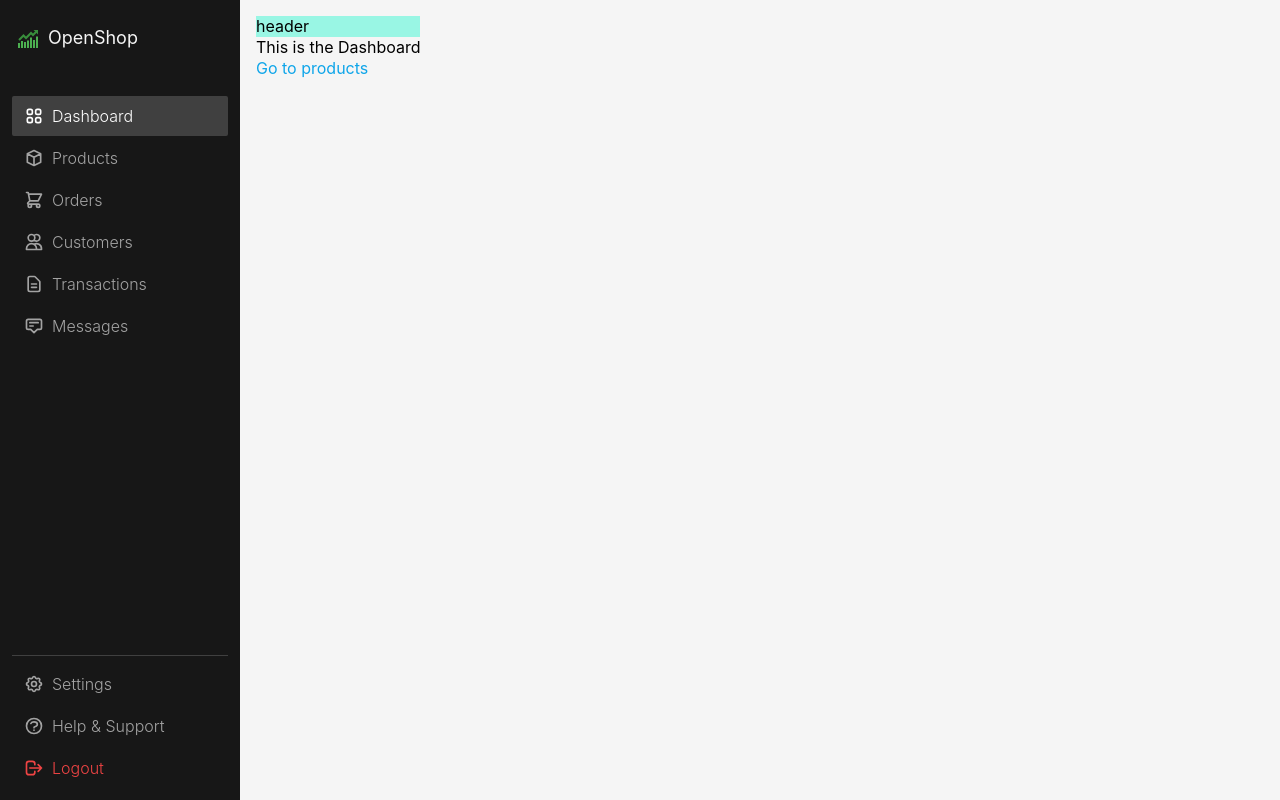
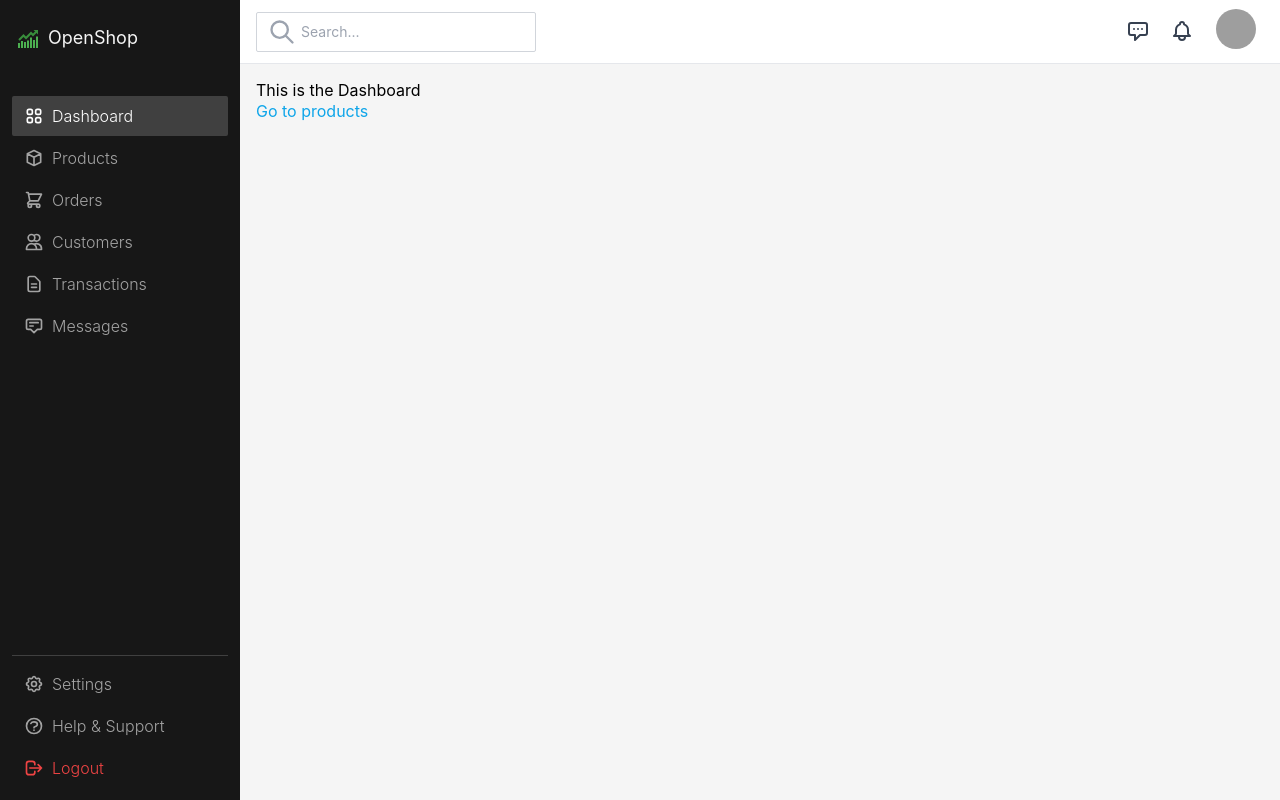
Before and after one commit to AngieCohenDev/dashboard_academit, a React (Create React App) app: page / in a window 1280 px wide. Built offline with nearby package versions, Linux system fonts and the light colour scheme; grey boxes are pictures that could not be loaded; the HTML template or start-up script is replaced by a standard one.

Commit message:
checkpoint: creacion parcial del componente Hearder

```diff
--- a/package.json
+++ b/package.json
@@ -3,6 +3,7 @@
   "version": "0.1.0",
   "private": true,
   "dependencies": {
+    "@headlessui/react": "^2.0.3",
     "@testing-library/jest-dom": "^5.17.0",
     "@testing-library/react": "^13.4.0",
     "@testing-library/user-event": "^13.5.0",
--- /dev/null
+++ b/src/components/shared/Header.jsx
@@ -0,0 +1,119 @@
+import {
+  Popover,
+  PopoverButton,
+  PopoverPanel,
+  Transition,
+  Menu,
+  MenuButton,
+} from "@headlessui/react";
+import classNames from "classnames";
+import React, { Fragment } from "react";
+import {
+  HiOutlineBell,
+  HiOutlineChatAlt,
+  HiOutlineSearch,
+} from "react-icons/hi";
+
+export default function Header() {
+  return (
+    <div className="bg-white h-16 px-4 flex justify-between items-center border-b border-gray-200">
+      <div className="relative">
+        <HiOutlineSearch
+          fontSize={28}
+          className="text-gray-400 absolute top-1/2 -translate-y-1/2 left-3"
+        />
+        <input
+          type="text"
+          placeholder="Search..."
+          className="text-sm focus:outline-none active:outline-none h-10 w-{24rem} border border-gray-300 rounded-sm pl-11 pr-4"
+        />
+      </div>
+      <div className="flex items-center gap-2 mr-2">
+        <Popover className="relative">
+          {({ open }) => (
+            <>
+              <PopoverButton
+                className={classNames(
+                  open && "bg-gray-200",
+                  "p-1.5 rounded-sm inline-flex items-center text-gray-700 hover:text-opacity-100 focus:outline-none active:bg-gray-100"
+                )}
+              >
+                <HiOutlineChatAlt fontSize={24} />
+              </PopoverButton>
+              <Transition
+                as={Fragment}
+                enter="transition ease-out duration-200"
+                enterFrom="opacity-0 translate-y-1"
+                enterTo="opacity-100 translate-y-0"
+                leave="transition ease-in duration-150"
+                leaveFrom="opacity-100 translate-y-0"
+                leaveTo="opacity-0 translate-y-1"
+              >
+                <PopoverPanel className="absolute right-0 z-10 mt-2.5 w-80">
+                  <div className="bg-white rounded-sm shadow-md ring-1 ring-black ring-opacity-5 px-2 py-2.5">
+                    <strong className="text-gray-700 font-medium">
+                      Mensajes
+                    </strong>
+                    <div className="mt-2 py-1 text-sm">
+                      Este es el panel de mensajes
+                    </div>
+                  </div>
+                </PopoverPanel>
+              </Transition>
+            </>
+          )}
+        </Popover>
+        <Popover className="relative">
+          {({ open }) => (
+            <>
+              <PopoverButton
+                className={classNames(
+                  open && "bg-gray-200",
+                  "p-1.5 rounded-sm inline-flex items-center text-gray-700 hover:text-opacity-100 focus:outline-none active:bg-gray-100"
+                )}
+              >
+                <HiOutlineBell fontSize={24} />
+              </PopoverButton>
+              <Transition
+                as={Fragment}
+                enter="transition ease-out duration-200"
+                enterFrom="opacity-0 translate-y-1"
+                enterTo="opacity-100 translate-y-0"
+                leave="transition ease-in duration-150"
+                leaveFrom="opacity-100 translate-y-0"
+                leaveTo="opacity-0 translate-y-1"
+              >
+                <PopoverPanel className="absolute right-0 z-10 mt-2.5 w-80">
+                  <div className="bg-white rounded-sm shadow-md ring-1 ring-black ring-opacity-5 px-2 py-2.5">
+                    <strong className="text-gray-700 font-medium">
+                      Notificaciones
+                    </strong>
+                    <div className="mt-2 py-1 text-sm">
+                      Este es el panel de notificaciones
+                    </div>
+                  </div>
+                </PopoverPanel>
+              </Transition>
+            </>
+          )}
+        </Popover>
+        <Menu as="div" className="relative">
+          <div>
+            <MenuButton className="ml-2 inline-flex rounded-full focus:outline-none focus:ring-2 focus:ring-neutral-400">
+              <span className="sr-only">Open user menu</span>
+              <div
+                className="h-10 w-10 rounded-full bg-sky-500 bg-cover bg-no-repeat bg-center"
+                style={{
+                  backgroundImage:
+                    'url("https://source.unsplash.com/80x80?face")',
+                }}
+              >
+                <span className="sr-only">Hugh Jackman</span>
+              </div>
+            </MenuButton>
+          </div>
+        </Menu>
+      </div>
+    </div>
+  );
+}
--- a/src/components/shared/Layout.jsx
+++ b/src/components/shared/Layout.jsx
@@ -1,14 +1,15 @@
 import React from "react";
 import { Outlet } from "react-router-dom";
+import Header from "./Header";
 import Sidebar from "./Sidebar";
 
 export default function Layout() {
   return (
     <div className="flex flex-row bg-neutral-100 h-screen w-screen overflow-hidden">
       <Sidebar />
-      <div className="p-4">
-        <div className="bg-teal-200">header</div>
-        <div>{<Outlet />}</div>
+      <div className="flex-1">
+        <Header />
+        <div className="p-4">{<Outlet />}</div>
       </div>
     </div>
   );
--- a/src/components/shared/Sidebar.jsx
+++ b/src/components/shared/Sidebar.jsx
@@ -26,7 +26,7 @@ export default function Sidebar() {
         {DASHBOARD_SIDEBAR_BOTTOM_LINKS.map((item) => (
           <SidebarLink key={item.key} item={item} />
         ))}
-        <div className={classNames("text-red-500", LinkClasses)}>
+        <div className={classNames("text-red-500 cursor-pointer", LinkClasses)}>
           <span className="text-xl">
             <HiOutlineLogout />
           </span>
```
Also changed, not shown: 1 other file (tests, documents, lock files or other folders).
